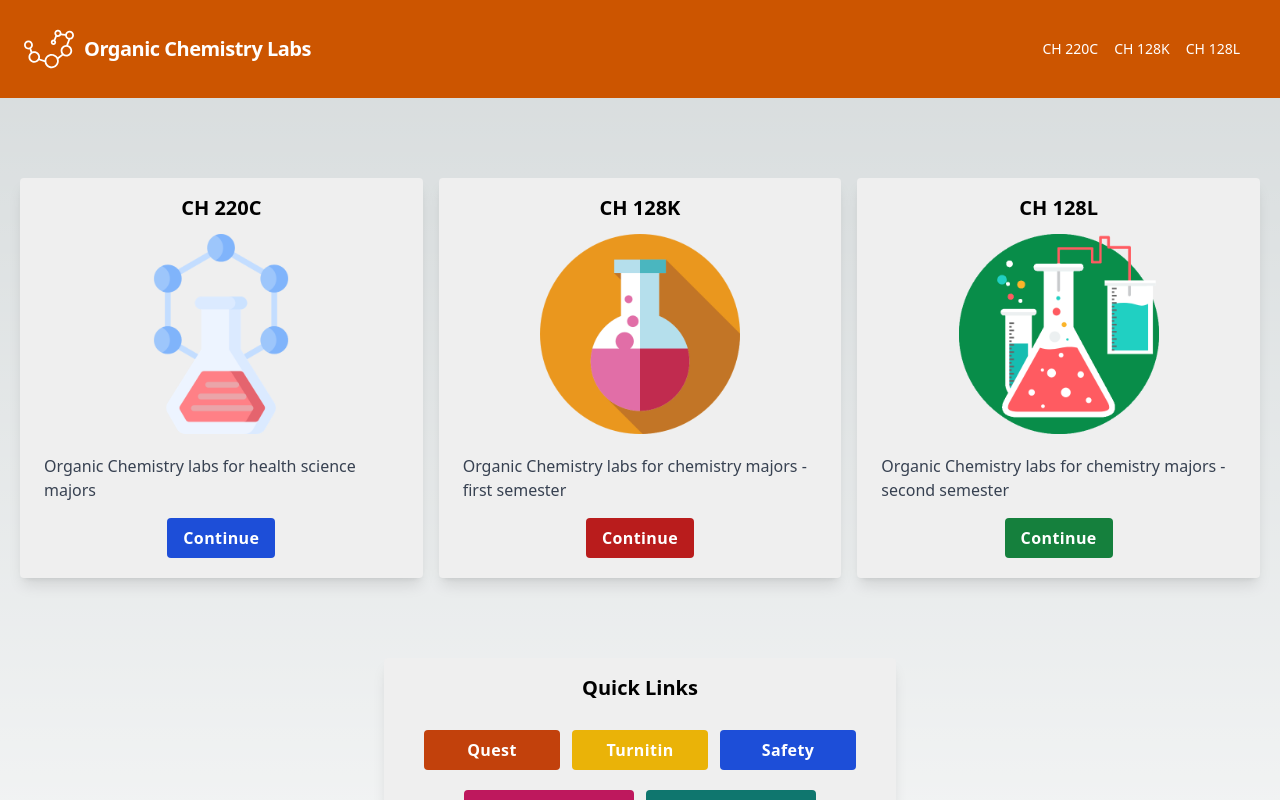
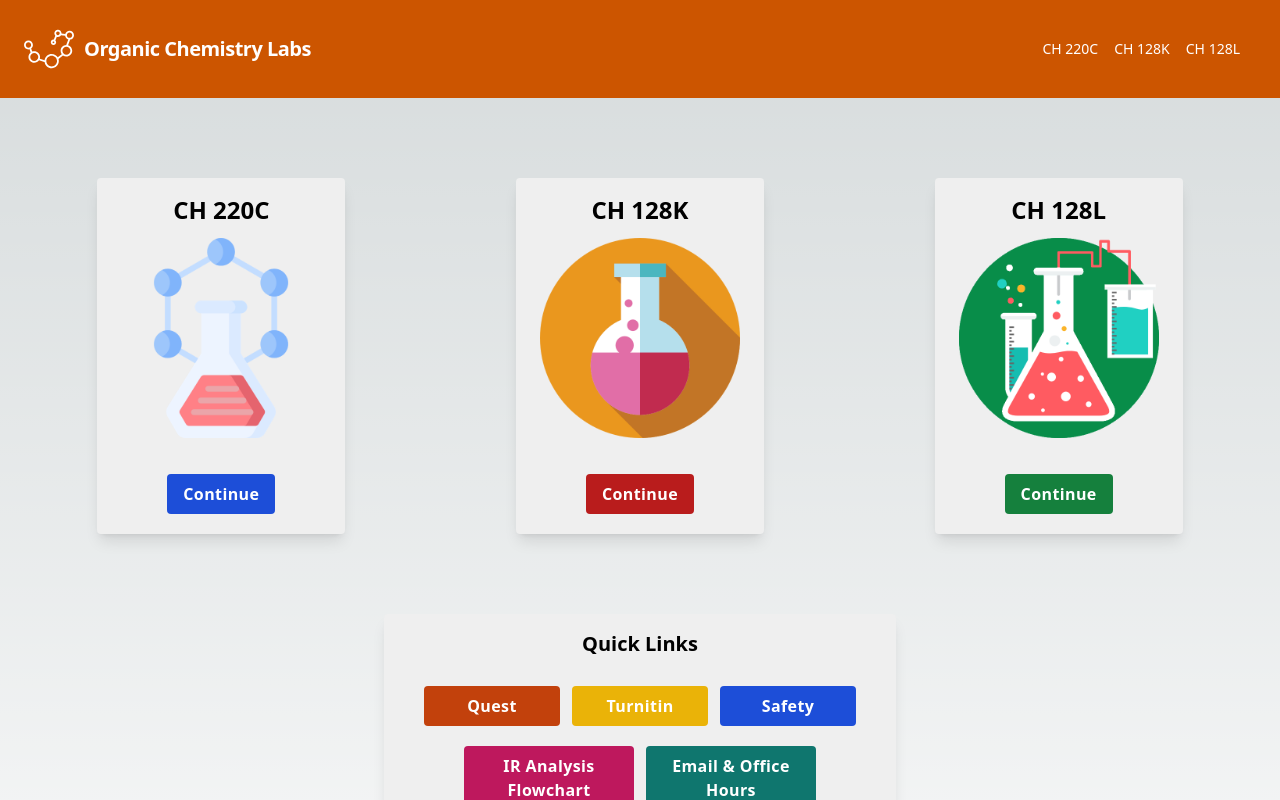
Before and after one commit to Justin8912/Ochem-Lab-Website, a Next.js app: page / in a window 1280 px wide. Shown: the top 800 px of the page. Built offline with nearby package versions, Linux system fonts and the light colour scheme.

Commit message:
Made a couple changes that Fjetland recommended - need to figure out the spacing of the boxes now that the description for the courses has gone away

```diff
--- a/src/pages/homepageCard.js
+++ b/src/pages/homepageCard.js
@@ -23,7 +23,7 @@ export default function HomepageCard (props) {
     <>
       <div className="max-w-md rounded overflow-hidden shadow-lg min-w-min mx-auto" style={{backgroundColor:'#efefef'}}>
         <div className="px-6 py-4">
-          <div className="font-bold text-xl mb-3 text-center">{props.courseName}</div>
+          <div className="font-bold text-2xl mb-3 text-center">{props.courseName}</div>
           {
             props.imageLink &&
             <Image
--- a/src/pages/index.js
+++ b/src/pages/index.js
@@ -15,17 +15,17 @@ export default function Home() {
       <div className='grid md:grid-cols-3 gap-4 container mx-auto px-5 mt-20 sm:grid-cols-1' >
         <HomepageCard
           courseName='CH 220C'
-          courseDescription='Organic Chemistry labs for health science majors'
+          courseDescription=''
           imageLink='CH220C'
         />
         <HomepageCard
           courseName='CH 128K'
-          courseDescription='Organic Chemistry labs for chemistry majors - first semester'
+          courseDescription=''
           imageLink='CH128K'
         />
         <HomepageCard
           courseName='CH 128L'
-          courseDescription='Organic Chemistry labs for chemistry majors - second semester'
+          courseDescription=''
           imageLink='CH128L'
         />
       </div>
```
